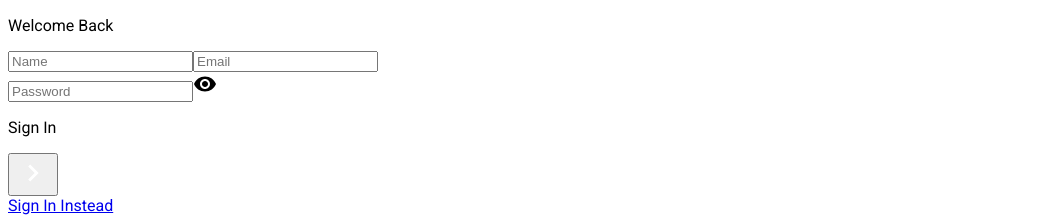
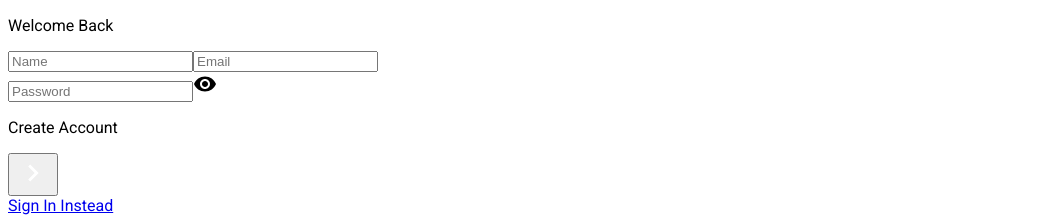
Before and after one commit to oscar-ct/react-dream-cars, a React (Create React App) app: page /sign-up in a window 1280 px wide. Shown: the top 217 px of the page, without its empty margins (0-1047 px from the left). Built offline with nearby package versions, Linux system fonts and the light colour scheme.

Commit message:
feat: update text

```diff
--- a/src/pages/SignIn.jsx
+++ b/src/pages/SignIn.jsx
@@ -54,7 +54,7 @@ const SignIn = () => {
                         <button><ArrowRightIcon fill={"white"} width={"34px"} height={"34px"} /></button>
                     </div>
                 </form>
-                <Link to={"/sign-up"}>Sign Up Instead</Link>
+                <Link to={"/sign-up"}>Create An Account</Link>
             </div>
         </>
     );
--- a/src/pages/SignUp.jsx
+++ b/src/pages/SignUp.jsx
@@ -62,7 +62,7 @@ const SignUp = () => {
                     </div>
 
                     <div>
-                        <p>Sign In</p>
+                        <p>Create Account</p>
                         <button><ArrowRightIcon fill={"white"} width={"34px"} height={"34px"} /></button>
                     </div>
                 </form>
```
